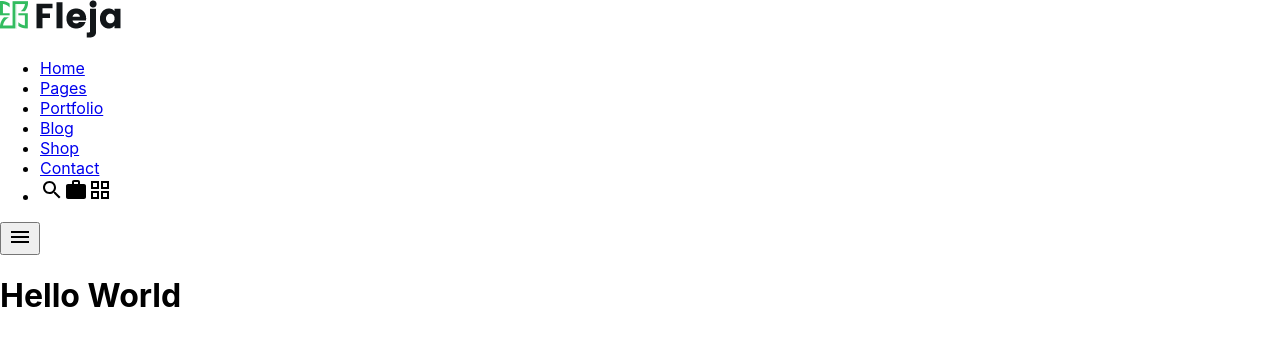
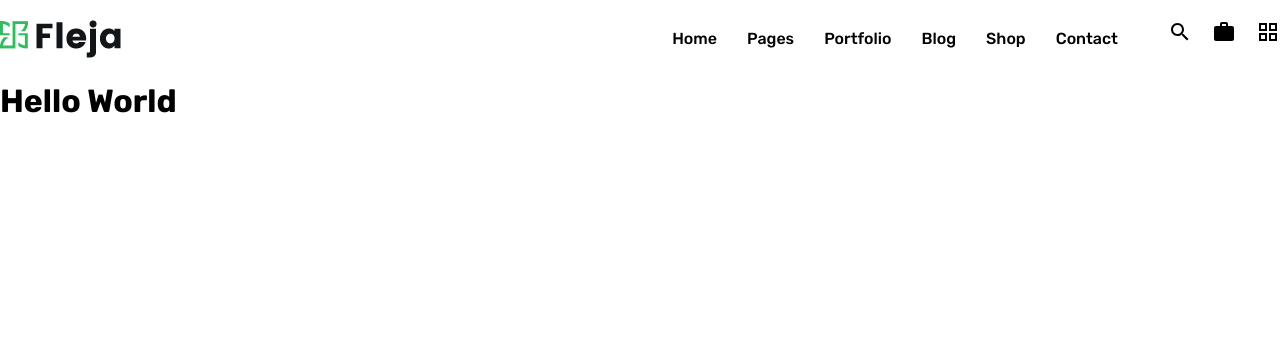
Before and after one commit to shaikat17/react-portfolio-3, a React (Create React App) app: page / in a window 1280 px wide. Shown: the top 346 px of the page. Built offline with nearby package versions, Linux system fonts and the light colour scheme.

Commit message:
working on header section

```diff
--- a/public/index.html
+++ b/public/index.html
@@ -33,7 +33,7 @@
   href="https://fonts.googleapis.com/icon?family=Material+Icons"
 />
 <link rel="stylesheet" href="https://cdnjs.cloudflare.com/ajax/libs/font-awesome/6.1.2/css/all.min.css" integrity="sha512-1sCRPdkRXhBV2PBLUdRb4tMg1w2YPf37qatUFeS7zlBy7jJI8Lf4VHwWfZZfpXtYSLy85pkm9GaYVYMfw5BC1A==" crossorigin="anonymous" referrerpolicy="no-referrer" />
-    <title>React App</title>
+    <title>React Portfolio 3</title>
   </head>
   <body>
     <noscript>You need to enable JavaScript to run this app.</noscript>
--- a/src/App.css
+++ b/src/App.css
@@ -1,38 +1,116 @@
-.App {
-  text-align: center;
+@import url('https://fonts.googleapis.com/css2?family=Rubik:wght@300;400;500;600;700;800;900&display=swap');
+
+* {
+  margin: 0;
+  padding: 0;
+  box-sizing: border-box;
 }
 
-.App-logo {
-  height: 40vmin;
-  pointer-events: none;
+body {
+  font-family: 'Rubik', sans-serif;
 }
 
-@media (prefers-reduced-motion: no-preference) {
-  .App-logo {
-    animation: App-logo-spin infinite 20s linear;
+.container {
+  min-width: 80%;
+  margin: auto;
+}
+
+.flex {
+  display: flex;
+  justify-content: space-between;
+}
+
+ul {
+  list-style: none;
+}
+
+a {
+  text-decoration: none;
+  color: #000000;
+}
+
+/* -------------------Header---------------- */
+header {
+  padding: 20px 0px;
+}
+
+header ul {
+  display: inline-block;
+}
+
+header ul li {
+  display: inline-block;
+  margin-left: 30px;
+}
+
+header ul li a {
+  font-weight: 500;
+  transition: 0.5s;
+}
+
+header ul li a:hover {
+  color: #38d16a;
+  font-weight: 500;
+}
+
+.HeaderIcon {
+  margin-left: 20px;
+  transition: 0.5s;
+}
+
+.navbar-items-icon {
+  color: #000000;
+  display: none;
+}
+
+header.active {
+  position: sticky;
+  top: 0;
+  left: 0;
+  background-color: #fff;
+  box-shadow: 0 2px 28px 0 rgba(0, 0, 0, 6%);
+  width: 100%;
+  z-index: 10;
+}
+
+@media screen and (max-width: 768px) {
+  header .icon {
+    display: none;
+  }
+
+  .nav-links {
+    display: none;
+  }
+
+  .nav-links-sidebar {
+    position: absolute;
+    /* display: block; */
+    background-color: #fff;
+    left: 50px;
+    top: 75px;
+    transition: 0.5s;
+    width: 100%;
+    height: 30vh;
+    z-index: 5;
+  }
+
+  .nav-links-sidebar {
+    display: flex;
+    flex-direction: column;
+    margin-bottom: 30px;
+  }
+
+  header ul li {
+    margin-bottom: 30px;
+  }
+
+  .navbar-items-icon {
+    display: block;
+    position: absolute;
+    right: 30px;
+    color: #000;
+    border: 1px solid #000;
+    padding: 5px 10px;
   }
 }
-
-.App-header {
-  background-color: #282c34;
-  min-height: 100vh;
-  display: flex;
-  flex-direction: column;
-  align-items: center;
-  justify-content: center;
-  font-size: calc(10px + 2vmin);
-  color: white;
-}
-
-.App-link {
-  color: #61dafb;
-}
-
-@keyframes App-logo-spin {
-  from {
-    transform: rotate(0deg);
-  }
-  to {
-    transform: rotate(360deg);
-  }
-}
+/* -------------------Header---------------- */
--- a/src/components/home/header/Header.jsx
+++ b/src/components/home/header/Header.jsx
@@ -1,4 +1,4 @@
-import React, { useEffect, useState } from 'react'
+import React, { useState } from 'react'
 import {
     Link
 } from "react-router-dom";
@@ -13,16 +13,10 @@ import CloseIcon from '@mui/icons-material/Close';
 const Header = () => {
     const [sideBarState, setSideBarState] = useState(false)
 
-    // useEffect(() => {
-    //     console.log("effect")
-    //     console.log(sideBarState)
-    // },[sideBarState])
-
-    // const btnClickHandle = () => {
-    //     setSideBarState(prev => !prev)
-    //     // console.log("Running")
-    //     // console.log(sidebar)
-    // }
+    window.addEventListener("scroll", () => {
+        const header= document.querySelector(".header")
+        header.classList.toggle("active", window.screenY > 200)
+    })
 
     return (
         <React.Fragment>
```
